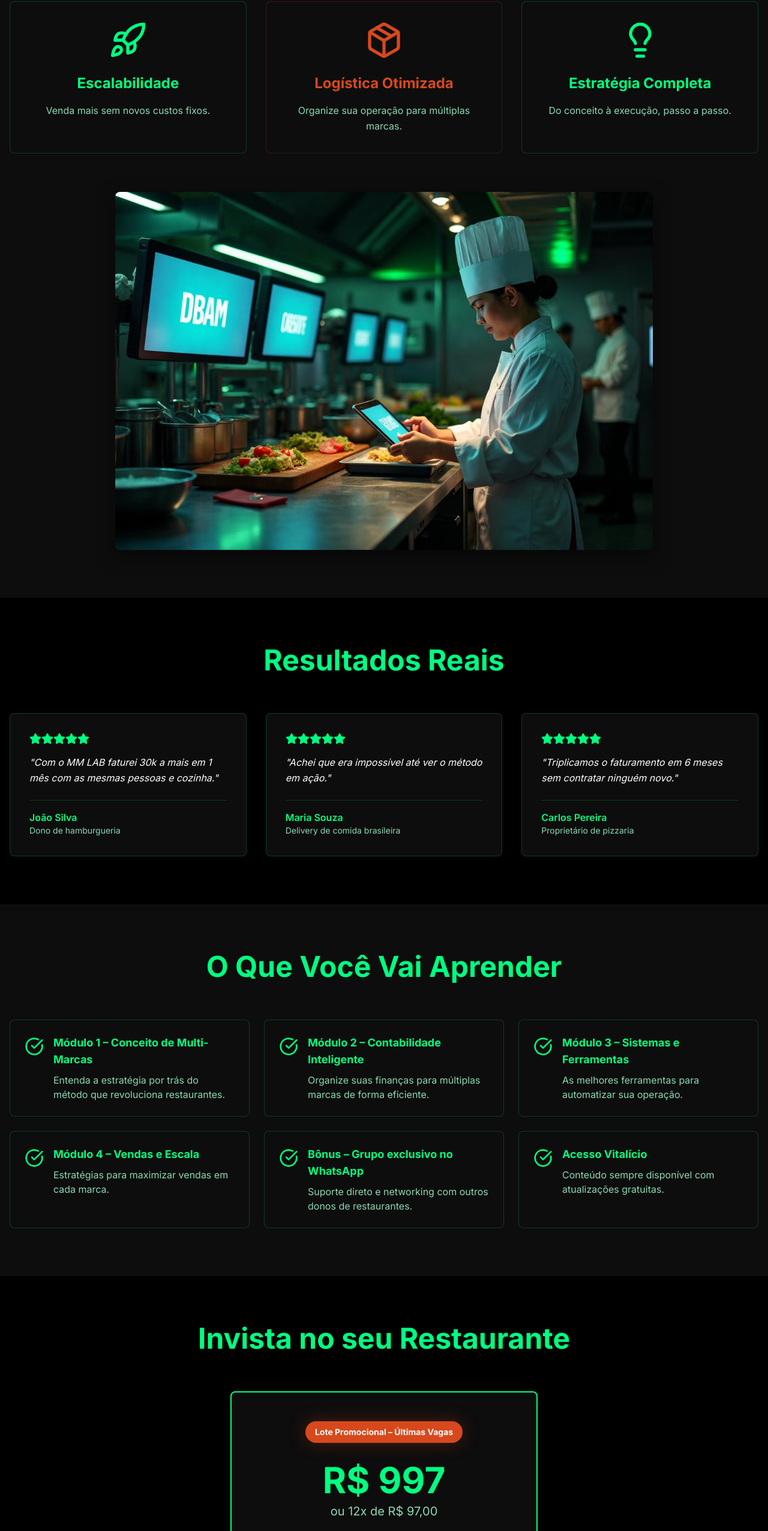
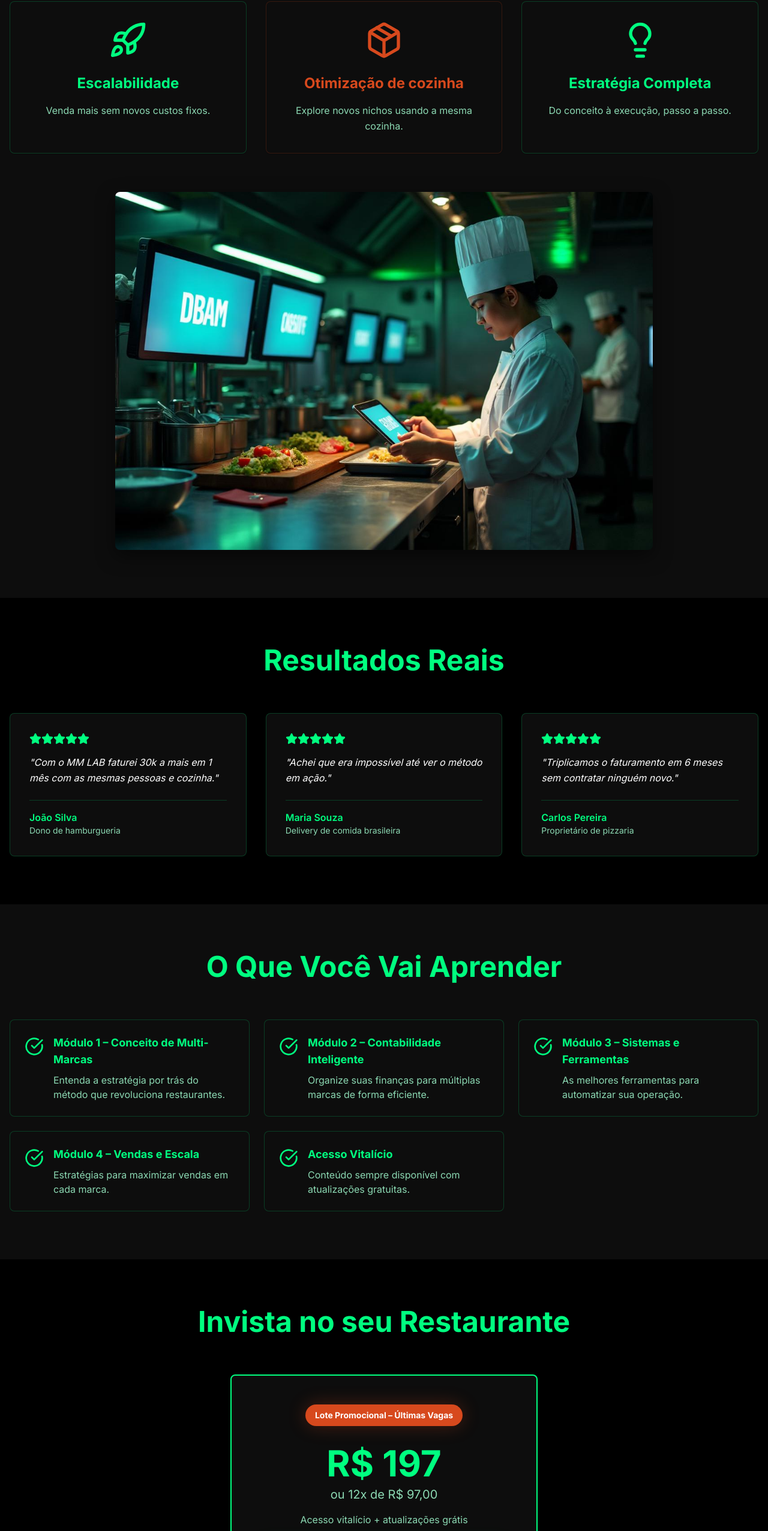
Before and after one commit to FoodVerso/mm-lab-landing-design, a React (Vite) app: page / in a window 1280 px wide. Shown: the part 1079-3632 px from the top of the page at 60% size. Built offline with nearby package versions, Linux system fonts and the light colour scheme.

Commit message:
Update course details and pricing
- Remove "Bônus – Grupo exclusivo no WhatsApp" from course modules.
- Change "Logística Otimizada" description to "Otimização de cozinha: explore novos nichos usando a mesma cozinha."
- Update pricing to R$197,00 por R$97,00.
- Add a 7-day guarantee.

```diff
--- a/src/pages/Index.tsx
+++ b/src/pages/Index.tsx
@@ -116,9 +116,9 @@ const Index = () => {
             <Card className="bg-card border-mm-red/20 hover:border-mm-red hover:shadow-red-glow transition-all duration-300">
               <CardContent className="p-8 text-center">
                 <Package className="h-16 w-16 text-mm-red mx-auto mb-6" />
-                <h3 className="text-2xl font-bold mb-4 text-mm-red">Logística Otimizada</h3>
+                <h3 className="text-2xl font-bold mb-4 text-mm-red">Otimização de cozinha</h3>
                 <p className="text-muted-foreground leading-relaxed">
-                  Organize sua operação para múltiplas marcas.
+                  Explore novos nichos usando a mesma cozinha.
                 </p>
               </CardContent>
             </Card>
@@ -250,13 +250,6 @@ const Index = () => {
               </div>
             </div>
 
-            <div className="flex items-start gap-4 p-6 bg-card rounded-lg border border-mm-green/20 hover:border-mm-green transition-all duration-300">
-              <CheckCircle className="h-8 w-8 text-mm-green flex-shrink-0 mt-1" />
-              <div>
-                <h3 className="font-bold text-lg mb-2 text-mm-green">Bônus – Grupo exclusivo no WhatsApp</h3>
-                <p className="text-muted-foreground">Suporte direto e networking com outros donos de restaurantes.</p>
-              </div>
-            </div>
 
             <div className="flex items-start gap-4 p-6 bg-card rounded-lg border border-mm-green/20 hover:border-mm-green transition-all duration-300">
               <CheckCircle className="h-8 w-8 text-mm-green flex-shrink-0 mt-1" />
@@ -286,7 +279,7 @@ const Index = () => {
                 </div>
 
                 <div className="mb-8">
-                  <div className="text-6xl font-bold text-mm-green mb-2">R$ 997</div>
+                  <div className="text-6xl font-bold text-mm-green mb-2">R$ 197</div>
                   <div className="text-xl text-muted-foreground mb-4">ou 12x de R$ 97,00</div>
                   <p className="text-muted-foreground">Acesso vitalício + atualizações grátis</p>
                 </div>
@@ -297,7 +290,7 @@ const Index = () => {
 
                 <div className="flex items-center justify-center gap-2 text-sm text-muted-foreground">
                   <CheckCircle className="h-4 w-4 text-mm-green" />
-                  Garantia de 30 dias
+                  Garantia de 7 dias
                 </div>
               </CardContent>
             </Card>
```
